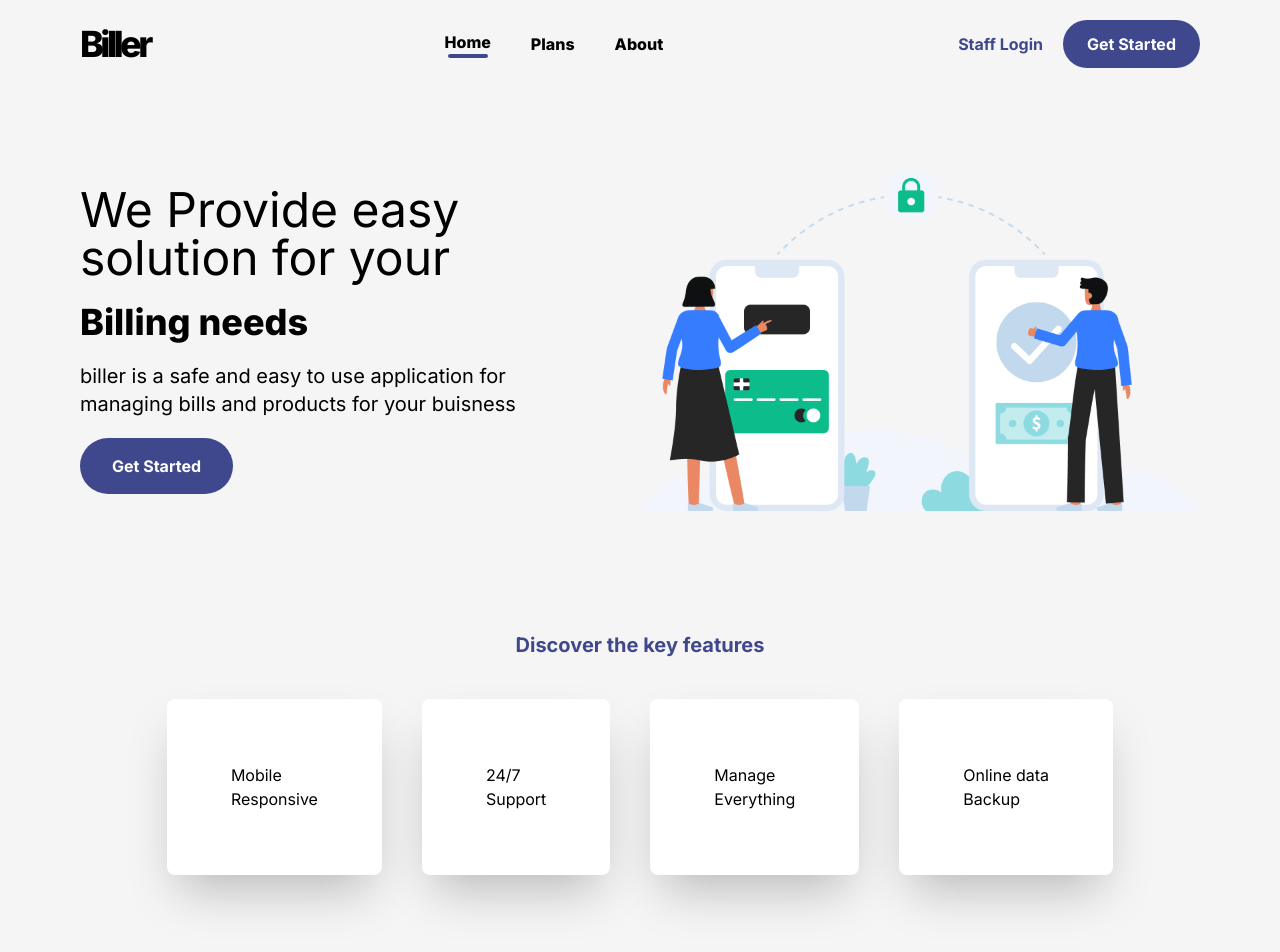
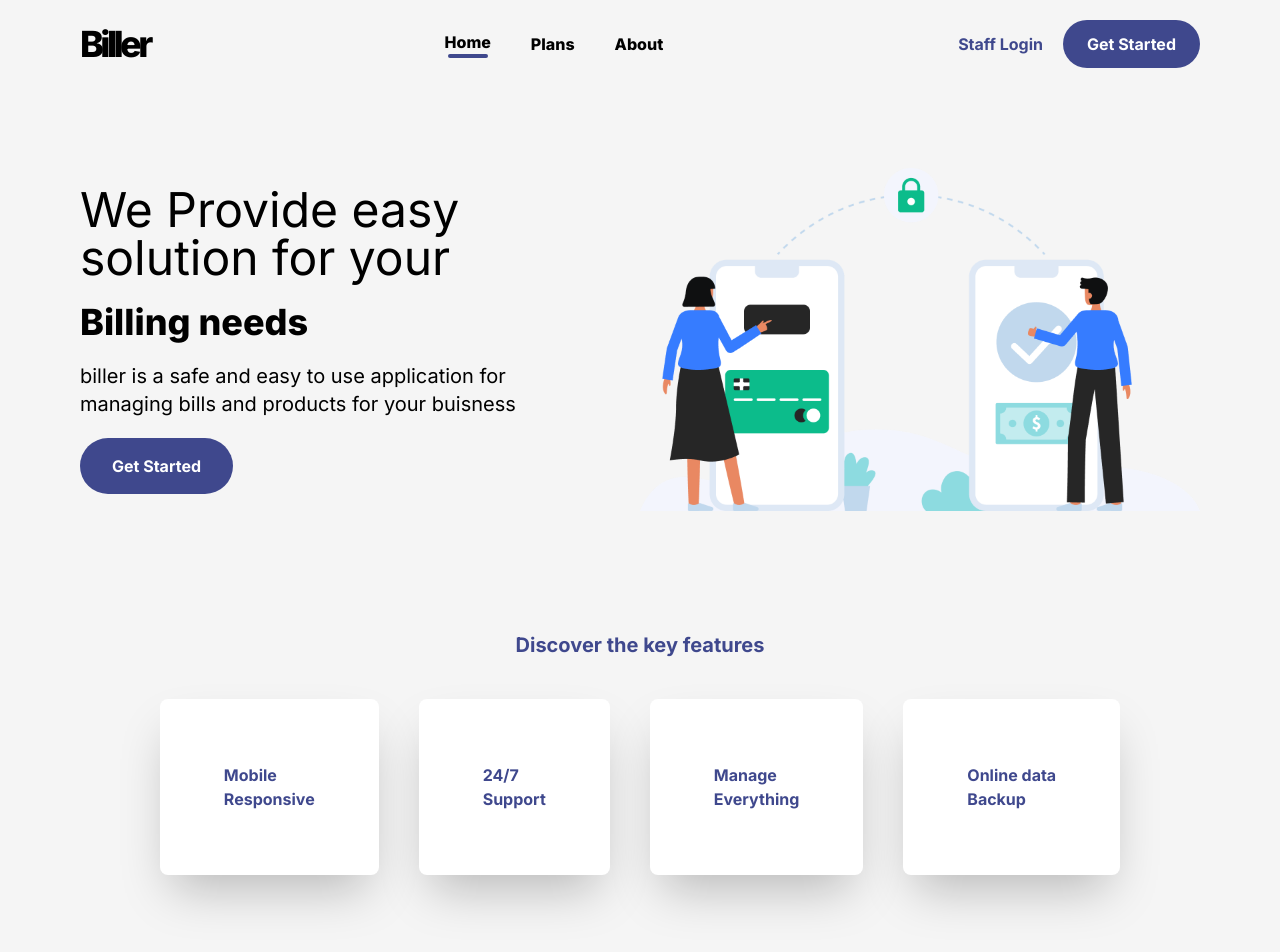
Before and after one commit to shadinmd/biller, a Next.js app in the folder frontend/: page / in a window 1280 px wide. Shown: the top 952 px of the page. Built offline with nearby package versions, Linux system fonts and the light colour scheme.

Commit message:
update: changed style of features boxes

```diff
--- a/frontend/app/page.tsx
+++ b/frontend/app/page.tsx
@@ -21,25 +21,20 @@ const Page = () => {
 			</div>
 			<div className="flex flex-col gap-10 items-center w-full py-10 bg-custom-offwhite">
 				<p className="text-primary font-bold text-xl">Discover the key features</p>
-				<div className="flex gap-10 justify-between">
-					<div className="flex flex-col items-start p-16 rounded-lg shadow-2xl bg-white text-black">
-						<div className="h-full flex flex-col items-start">
-							<p>Mobile</p>
-							<p>Responsive</p>
-						</div>
-						<div className="h-full w-full">
-
-						</div>
+				<div className="flex gap-10 justify-between text-primary font-bold">
+					<div className="flex flex-col items-start p-16 rounded-lg shadow-2xl bg-white">
+						<p>Mobile</p>
+						<p>Responsive</p>
 					</div>
-					<div className="flex flex-col items-start p-16 rounded-lg shadow-2xl bg-white text-black">
+					<div className="flex flex-col items-start p-16 rounded-lg shadow-2xl bg-white">
 						<p>24/7</p>
 						<p>Support</p>
 					</div>
-					<div className="flex flex-col items-start p-16 rounded-lg shadow-2xl bg-white text-black">
+					<div className="flex flex-col items-start p-16 rounded-lg shadow-2xl bg-white">
 						<p>Manage</p>
 						<p>Everything</p>
 					</div>
-					<div className="flex flex-col items-start p-16 rounded-lg shadow-2xl bg-white text-black">
+					<div className="flex flex-col items-start p-16 rounded-lg shadow-2xl bg-white">
 						<p>Online data</p>
 						<p>Backup</p>
 					</div>
```
